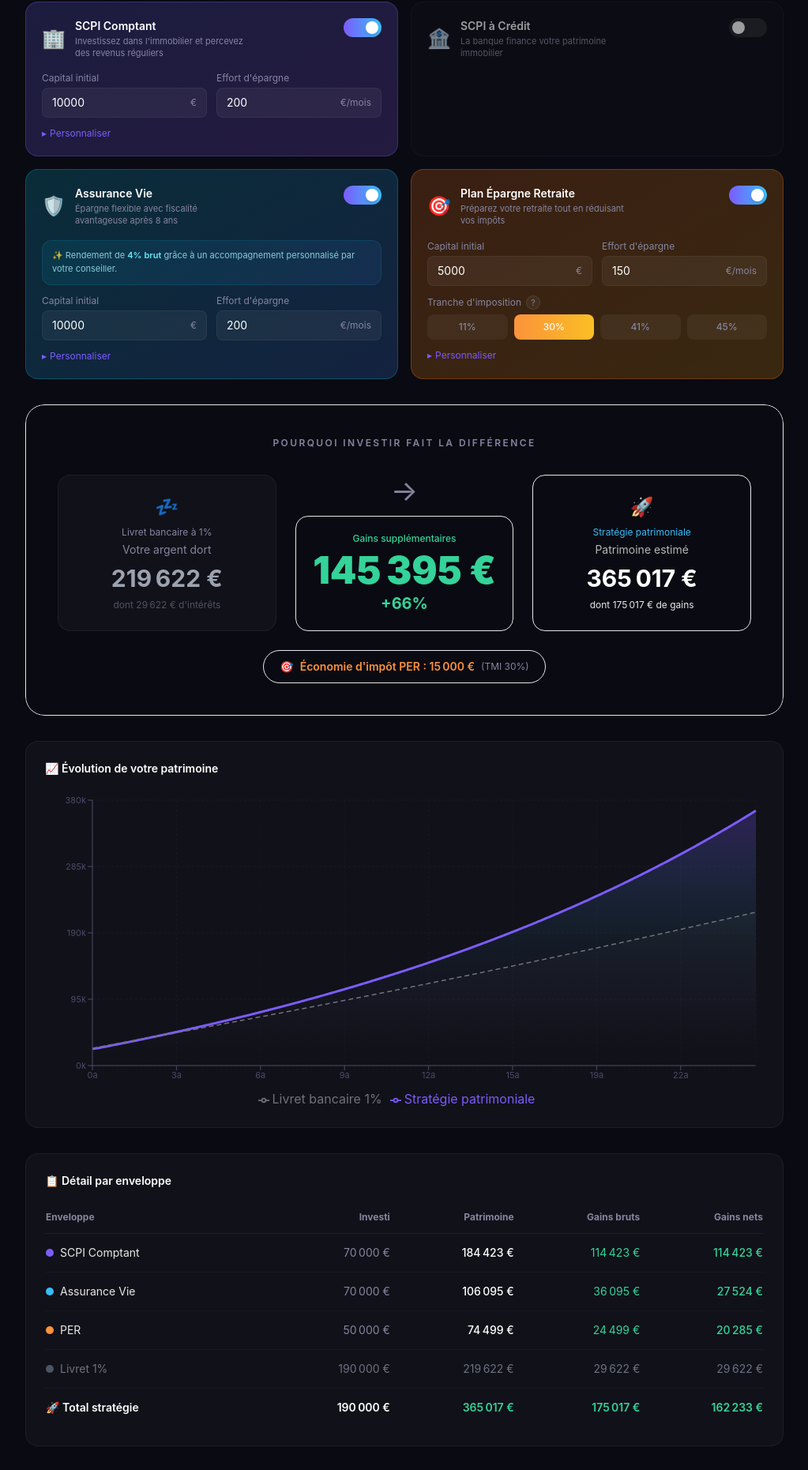
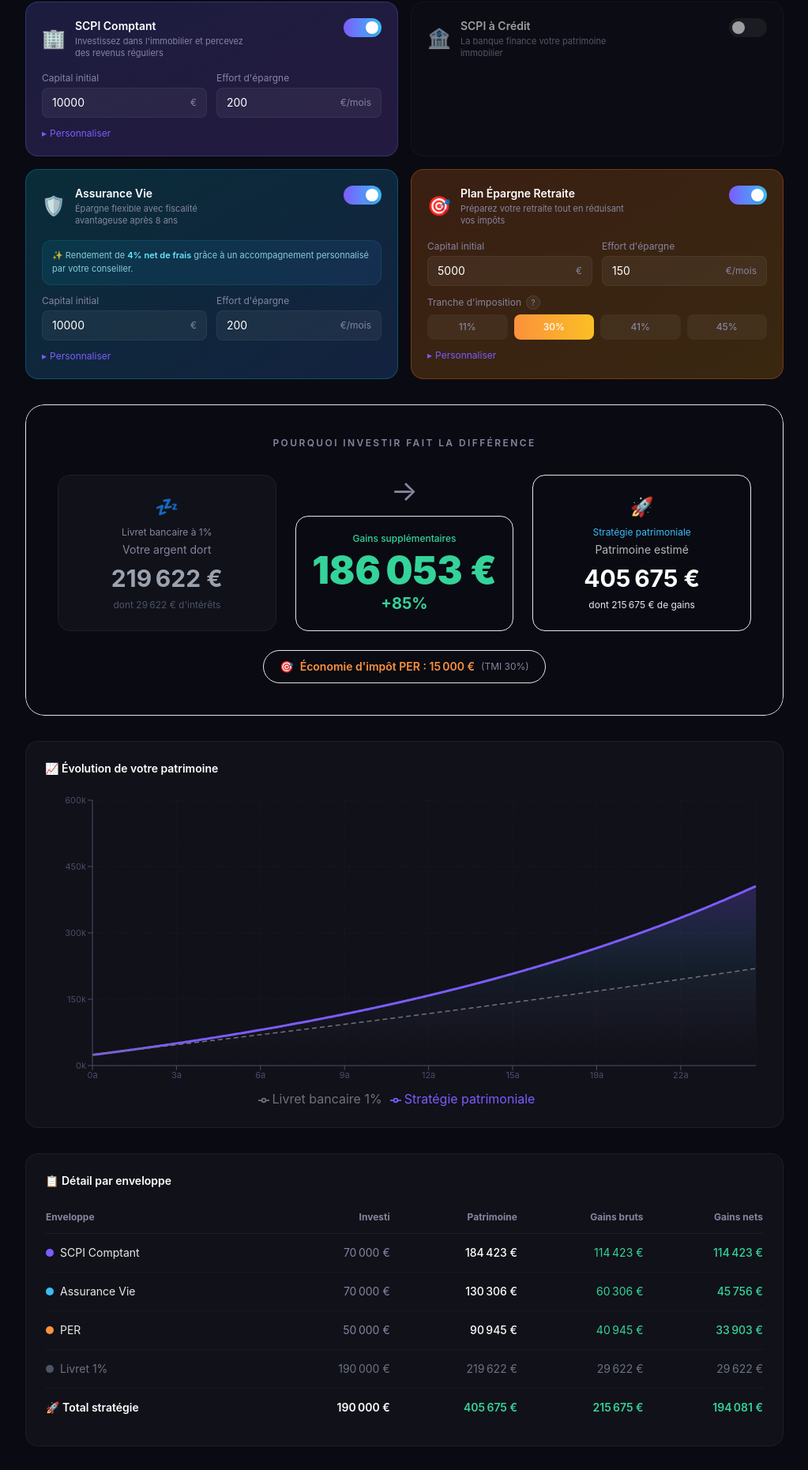
Before and after one commit to louminod/simulateur-patrimoine, a Next.js app: page / in a window 1280 px wide. Shown: the part 872-2733 px from the top of the page at 79% size, without its empty margins (128-1151 px from the left). Built offline with nearby package versions, Linux system fonts and the light colour scheme.

Commit message:
fix: 4% net rendement AV/PER, remove CTA

```diff
--- a/src/app/page.tsx
+++ b/src/app/page.tsx
@@ -76,8 +76,8 @@ function calcLoanPayment(principal: number, annualRate: number, years: number) {
 function simulate(config: EnvelopeConfig, years: number, type: "scpi" | "av" | "per") {
   const months = years * 12;
   const isAVPER = type === "av" || type === "per";
-  const entryFeePct = isAVPER ? AV_PER_ENTRY_FEES / 100 : (type === "scpi" ? config.entryFees / 100 : 0);
-  const mgmtFeeMonthly = isAVPER ? AV_PER_MGMT_FEES / 100 / 12 : 0;
+  const entryFeePct = type === "scpi" ? config.entryFees / 100 : 0;
+  const mgmtFeeMonthly = 0;
   const monthlyRate = config.rate / 100 / 12;
   const monthlyRevalo = type === "scpi" ? SCPI_REVALUATION / 100 / 12 : 0;
   let capital = config.initialCapital * (1 - entryFeePct);
@@ -368,7 +368,7 @@ function AVCard({ config, onChange }: { config: EnvelopeConfig; onChange: (c: En
       <div className="space-y-3">
         <div className="bg-gradient-to-r from-cyan-500/10 to-blue-500/10 border border-cyan-500/15 rounded-xl px-3 py-2.5">
           <p className="text-[11px] text-cyan-200/80 leading-relaxed">
-            ✨ Rendement de <span className="font-semibold text-cyan-300">4% brut</span> grâce à un accompagnement personnalisé par votre conseiller.
+            ✨ Rendement de <span className="font-semibold text-cyan-300">4% net de frais</span> grâce à un accompagnement personnalisé par votre conseiller.
           </p>
         </div>
         <div className="grid grid-cols-2 gap-3">
@@ -424,7 +424,7 @@ function PERCard({ config, onChange }: { config: EnvelopeConfig; onChange: (c: E
         </button>
         {showAdvanced && (
           <div className="pt-2 border-t border-white/5 text-xs text-[var(--muted)]">
-            Rendement : 4% brut · Frais d&apos;entrée : 4% · Frais de gestion : 1%/an
+            Rendement : 4% net de frais
           </div>
         )}
       </div>
@@ -716,23 +716,9 @@ export default function Home() {
         </div>
       </section>
 
-      {/* ═══ CTA ═══ */}
-      <section className="mb-8">
-        <div className="bg-gradient-to-br from-[var(--accent)]/15 via-purple-600/10 to-[var(--accent2)]/15 rounded-3xl border border-[var(--accent)]/20 p-8 md:p-12 text-center">
-          <p className="text-2xl mb-3">🤝</p>
-          <h2 className="text-xl md:text-2xl font-bold text-white mb-2">Passez à l&apos;action</h2>
-          <p className="text-[var(--muted)] text-sm mb-6 max-w-md mx-auto">
-            Ces résultats vous intéressent ? Votre conseiller en gestion de patrimoine peut vous accompagner dans la mise en place de cette stratégie.
-          </p>
-          <button className="cta-pulse bg-gradient-to-r from-[var(--accent)] to-[var(--accent2)] text-white font-semibold px-8 py-3.5 rounded-xl text-sm hover:opacity-90 transition-opacity">
-            Prenez rendez-vous avec votre conseiller →
-          </button>
-          <p className="text-xs text-[var(--muted)] mt-4">Accompagnement personnalisé · Sans engagement</p>
-        </div>
-      </section>
-
-      <footer className="text-center text-xs text-[var(--muted)] py-6 border-t border-white/5">
-        Simulation indicative — Les rendements passés ne préjugent pas des rendements futurs
+      <footer className="text-center text-xs text-[var(--muted)] py-8 border-t border-white/5 space-y-1">
+        <p>Simulation à titre indicatif — Les performances passées ne préjugent pas des performances futures.</p>
+        <p>Les investissements comportent des risques, notamment de perte en capital.</p>
       </footer>
     </main>
   );
```
